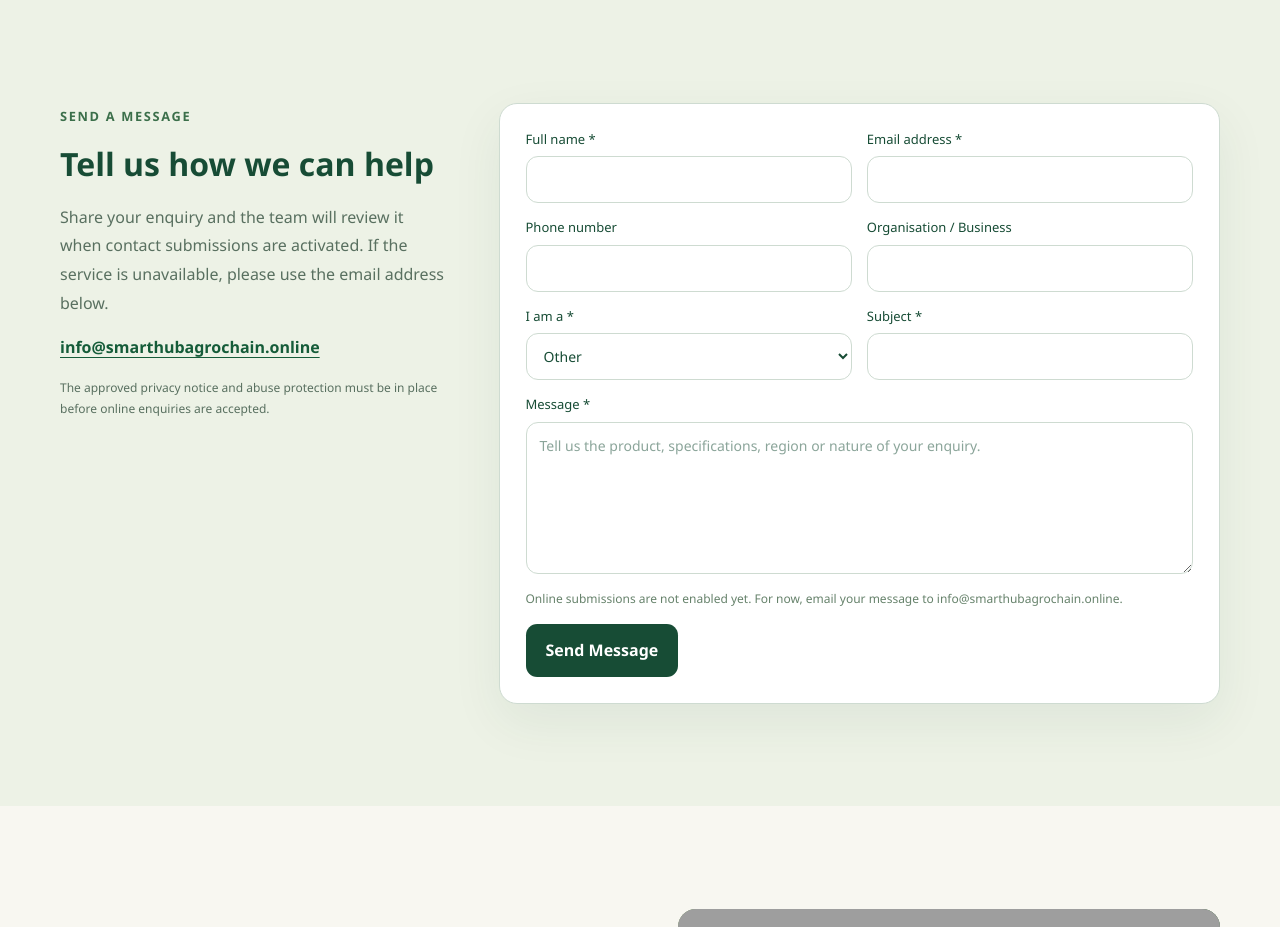
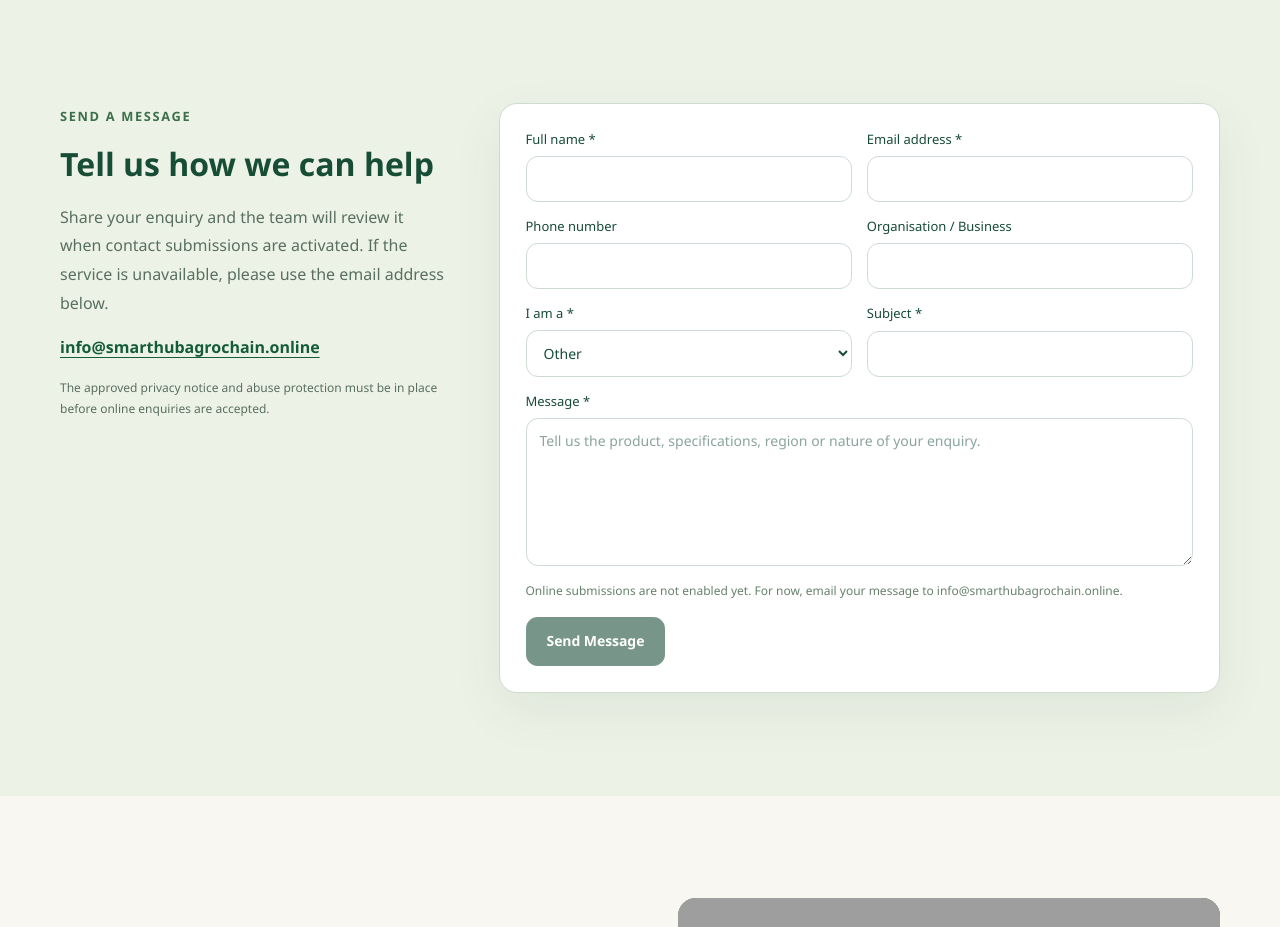
Before and after one commit to Maajolawasanjo/SmartHub-AgroChain, a Next.js app: page /contact in a window 1280 px wide. Shown: the part 1540-2467 px from the top of the page. Built offline with nearby package versions, Linux system fonts and the light colour scheme; no server answers; grey boxes are pictures that could not be loaded; a web font is replaced by a local one.

Commit message:
feat(brand): adopt centralized UI primitives in existing interfaces

```diff
--- a/src/components/public/contact-form.tsx
+++ b/src/components/public/contact-form.tsx
@@ -1,6 +1,7 @@
 "use client";
 import {useState,type FormEvent} from "react";
 import Script from "next/script";
+import { BrandButton, BrandField } from "@/components/ui/brand";
 type ContactRole="farmer"|"buyer"|"agribusiness"|"logistics"|"partner"|"investor"|"other";
 export function ContactForm({enabled,siteKey,interest,product}:{enabled:boolean;siteKey:string;interest:string;product:string}){
  const known=["farmer","buyer","agribusiness","logistics","partner","investor","other"];
@@ -21,22 +22,22 @@ export function ContactForm({enabled,siteKey,interest,product}:{enabled:boolean;
   <p><a className="public-text-link" href="mailto:info@smarthubagrochain.online">info@smarthubagrochain.online</a></p>
   <p className="public-small-note">The approved privacy notice and abuse protection must be in place before online enquiries are accepted.</p></div>
   <form className="public-contact-form" onSubmit={submit} noValidate={false} aria-label="Contact form">
-    <label htmlFor="contact-name">Full name *<input id="contact-name" name="fullName" required minLength={2} maxLength={160} autoComplete="name"/></label>
-    <label htmlFor="contact-email">Email address *<input id="contact-email" name="email" type="email" required maxLength={254} autoComplete="email"/></label>
-    <label htmlFor="contact-phone">Phone number<input id="contact-phone" name="phone" type="tel" maxLength={24} autoComplete="tel"/></label>
-    <label htmlFor="contact-org">Organisation / Business<input id="contact-org" name="organisation" maxLength={180} autoComplete="organization"/></label>
-    <label htmlFor="contact-role">I am a *<select id="contact-role" name="audience" value={role} onChange={e=>setRole(e.target.value as ContactRole)} required>
+    <BrandField htmlFor="contact-name" label="Full name *"><input className="sh-input" id="contact-name" name="fullName" required minLength={2} maxLength={160} autoComplete="name"/></BrandField>
+    <BrandField htmlFor="contact-email" label="Email address *"><input className="sh-input" id="contact-email" name="email" type="email" required maxLength={254} autoComplete="email"/></BrandField>
+    <BrandField htmlFor="contact-phone" label="Phone number"><input className="sh-input" id="contact-phone" name="phone" type="tel" maxLength={24} autoComplete="tel"/></BrandField>
+    <BrandField htmlFor="contact-org" label="Organisation / Business"><input className="sh-input" id="contact-org" name="organisation" maxLength={180} autoComplete="organization"/></BrandField>
+    <BrandField htmlFor="contact-role" label="I am a *"><select className="sh-select" id="contact-role" name="audience" value={role} onChange={e=>setRole(e.target.value as ContactRole)} required>
       <option value="farmer">Farmer</option><option value="buyer">Buyer</option><option value="agribusiness">Agribusiness</option><option value="logistics">Logistics Provider</option><option value="partner">Potential Partner</option><option value="investor">Investor</option><option value="other">Other</option>
-    </select></label>
-    <label htmlFor="contact-subject">Subject *<input id="contact-subject" name="subject" defaultValue={product?`Sourcing enquiry: ${product}`:""} required minLength={3} maxLength={180}/></label>
-    <label className="public-form-full" htmlFor="contact-message">Message *<textarea id="contact-message" name="message" required minLength={20} maxLength={4000} rows={6} placeholder="Tell us the product, specifications, region or nature of your enquiry."/></label>
+    </select></BrandField>
+    <BrandField htmlFor="contact-subject" label="Subject *"><input className="sh-input" id="contact-subject" name="subject" defaultValue={product?`Sourcing enquiry: ${product}`:""} required minLength={3} maxLength={180}/></BrandField>
+    <BrandField className="public-form-full" htmlFor="contact-message" label="Message *"><textarea className="sh-textarea" id="contact-message" name="message" required minLength={20} maxLength={4000} rows={6} placeholder="Tell us the product, specifications, region or nature of your enquiry."/></BrandField>
     <input type="hidden" name="productSlug" value={product}/>
     <div className="public-honeypot" aria-hidden="true"><label htmlFor="contact-website">Website<input id="contact-website" name="website" tabIndex={-1} autoComplete="off"/></label></div>
     {enabled&&siteKey&&<div className="public-form-full"><div className="cf-turnstile" data-sitekey={siteKey}/><Script src="https://challenges.cloudflare.com/turnstile/v0/api.js" strategy="afterInteractive" /></div>}
     {success&&<p role="status" className="public-form-message success">Your enquiry has been recorded. It has not created an order or reserved stock.</p>}
     {error&&<p role="alert" className="public-form-message error">{error}</p>}
     {!enabled&&<p className="public-form-full public-small-note" role="status">Online submissions are not enabled yet. For now, email your message to <a href="mailto:info@smarthubagrochain.online">info@smarthubagrochain.online</a>.</p>}
-    <button className="action action-primary" type="submit" disabled={!enabled||busy}>{busy?"Sending…":"Send Message"}</button>
+    <BrandButton variant="primary" className="action action-primary" type="submit" disabled={!enabled||busy}>{busy?"Sending…":"Send Message"}</BrandButton>
   </form>
  </div>;
 }
```
